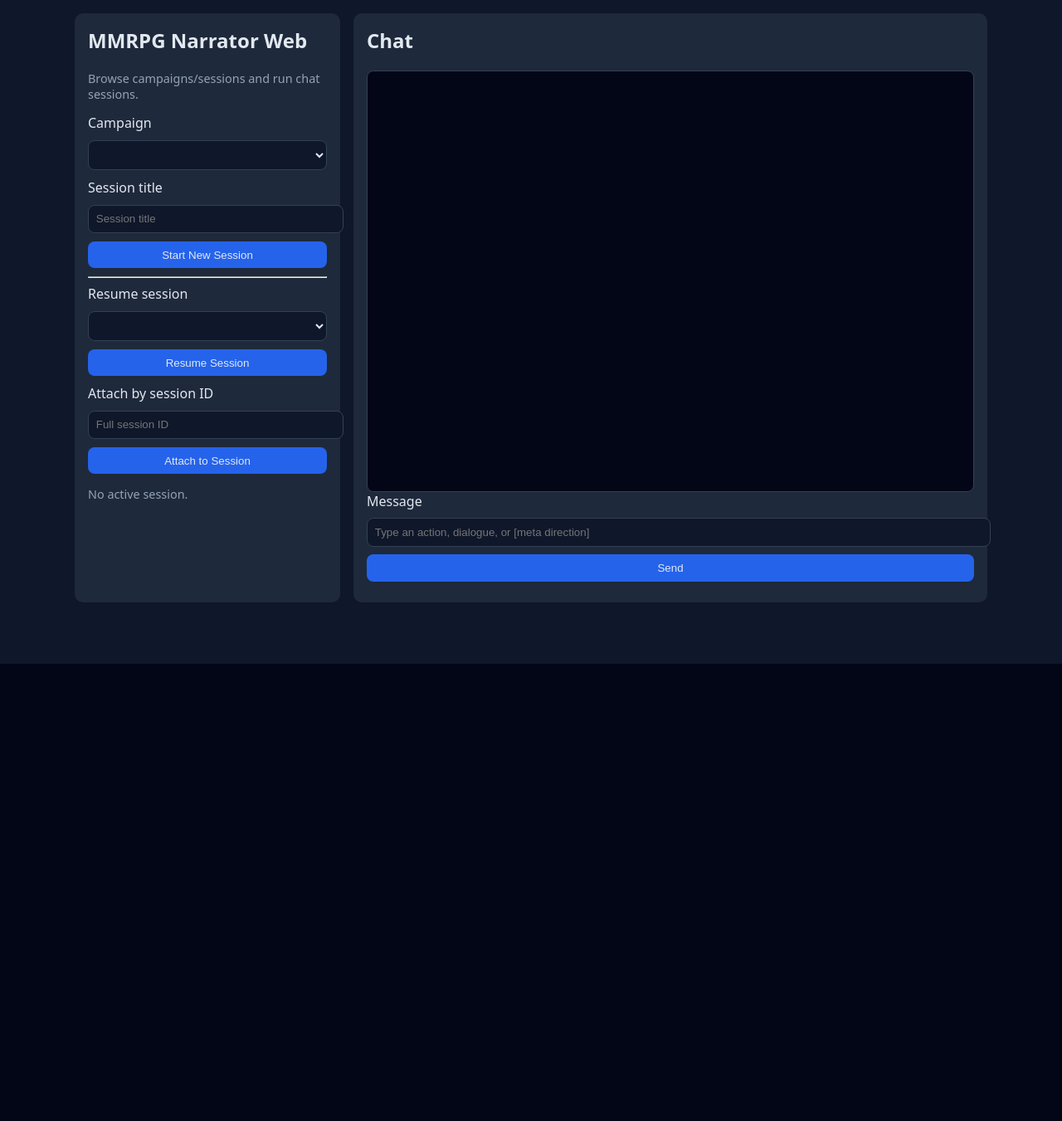
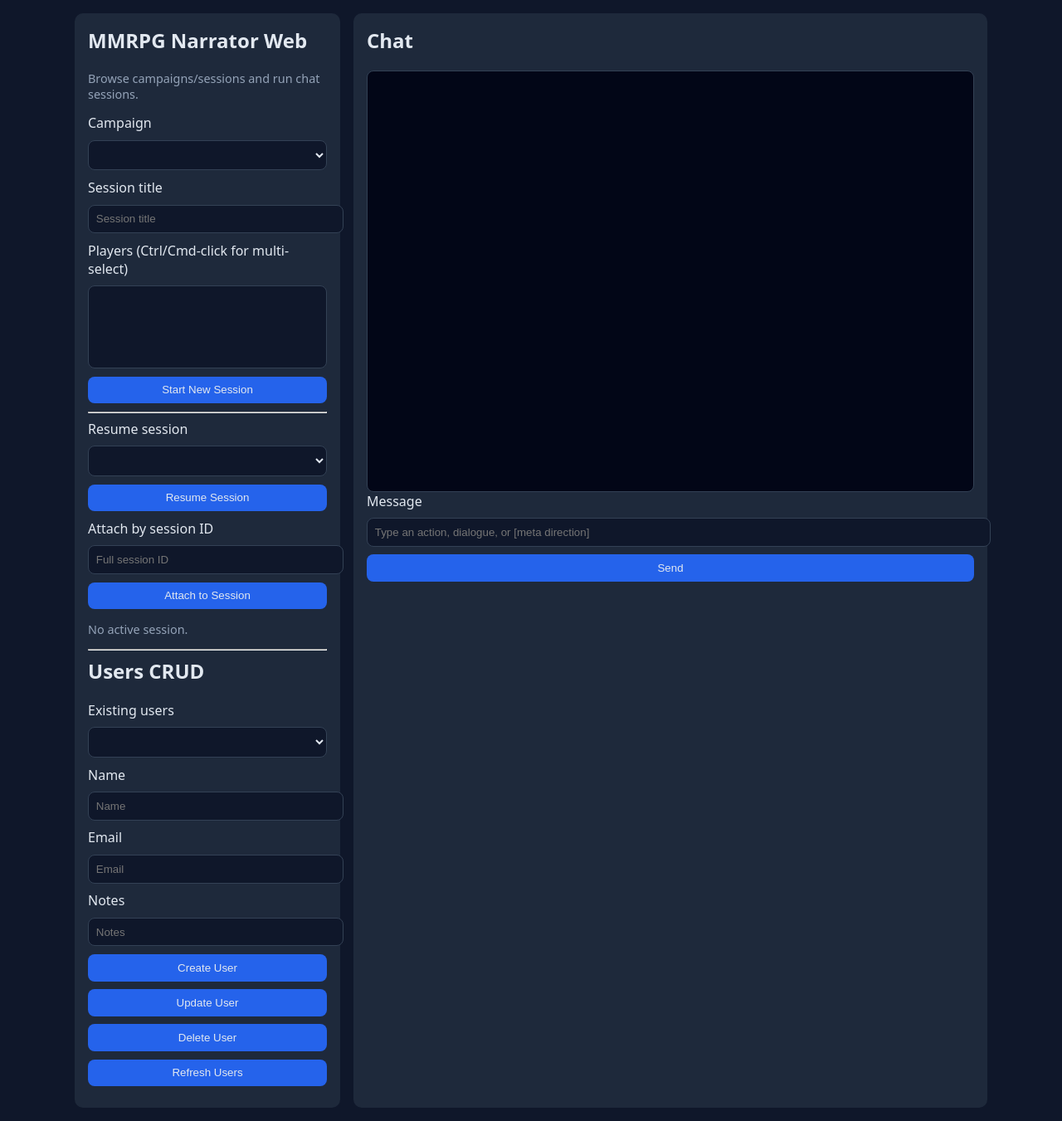
Before and after one commit to wargfn/mmrpg-nai, a FastAPI app: page / in a window 1280 px wide. Shown: the whole page at 83% size. Before the commit the page ends 800 px from the top, so only its background shows below. Run offline with FastAPI, Linux system fonts and the light colour scheme; data that the repository does not hold is empty; parts of the project's set-up code (start-up, migrations or seed data) failed here and were passed over.

Commit message:
feat: add user/player tracking across sessions and campaigns
Co-authored-by: wargfn <372566+wargfn@users.noreply.github.com>

```diff
--- a/src/mmrpg_nai/mcp/service.py
+++ b/src/mmrpg_nai/mcp/service.py
@@ -6,6 +6,7 @@ Exposes MMRPG data as REST endpoints that can be consumed by other tools
 
 from __future__ import annotations
 
+from datetime import datetime, timezone
 import re
 from pathlib import Path
 from threading import Lock
@@ -26,6 +27,7 @@ from mmrpg_nai.models.core import (
     PowerSet,
     Session,
     SourceMaterial,
+    User,
 )
 from mmrpg_nai.storage.store import Store
 
@@ -59,6 +61,7 @@ class WebSessionStartRequest(BaseModel):
     session_id: str | None = None
     title: str | None = None
     participant_ids: list[str] = Field(default_factory=list)
+    user_ids: list[str] = Field(default_factory=list)
 
 
 class WebSessionStartResponse(BaseModel):
@@ -83,12 +86,14 @@ class WebBootstrapResponse(BaseModel):
     campaigns: list[Campaign]
     sessions: list[Session]
     characters: list[Character]
+    users: list[User]
 
 
 class WebSessionStateResponse(BaseModel):
     session: Session
     campaign: Campaign
     participants: list[WebParticipant]
+    users: list[User]
     is_active: bool
 
 
@@ -119,6 +124,20 @@ def _get_session_lock(session_id: str) -> Lock:
 def _get_active_narrator(session_id: str) -> Narrator | None:
     with _active_narrators_lock:
         return _active_narrators.get(session_id)
+
+
+def _touch_users_for_session(store: Store, user_ids: list[str]) -> None:
+    if not user_ids:
+        return
+    now = datetime.now(timezone.utc)
+    for uid in dict.fromkeys(user_ids):
+        user = store.users.load(uid)
+        if user is None:
+            continue
+        user.last_login_at = now
+        user.session_timestamps.append(now)
+        user.updated_at = now
+        store.users.save(user)
 
 
 def _load_participants(store: Store, campaign: Campaign, participant_ids: list[str]) -> list[Character]:
@@ -197,6 +216,7 @@ def web_bootstrap() -> WebBootstrapResponse:
         campaigns=campaigns,
         sessions=sessions,
         characters=[c for c in store.characters.list_all() if not c.is_npc],
+        users=store.users.list_all(),
     )
 
 
@@ -213,6 +233,10 @@ def web_session_start(req: WebSessionStartRequest) -> WebSessionStartResponse:
         if campaign is None:
             raise HTTPException(status_code=404, detail="Campaign not found")
         participants = _load_participants(store, campaign, session.participants)
+        user_ids = session.user_ids or campaign.user_ids
+        users = [u for uid in user_ids if (u := store.users.load(uid)) is not None]
+        session.user_ids = [u.id for u in users]
+        store.sessions.save(session)
         lock = _get_session_lock(session.id)
         with lock:
             narrator = _get_active_narrator(session.id)
@@ -228,6 +252,9 @@ def web_session_start(req: WebSessionStartRequest) -> WebSessionStartResponse:
             raise HTTPException(status_code=404, detail="Campaign not found")
 
         participants = _load_participants(store, campaign, req.participant_ids)
+        chosen_user_ids = req.user_ids or campaign.user_ids
+        users = [u for uid in chosen_user_ids if (u := store.users.load(uid)) is not None]
+        user_ids = [u.id for u in users]
         with _session_create_lock:
             existing = store.sessions.find(campaign_id=campaign.id)
             next_session_number = len(existing) + 1
@@ -236,11 +263,16 @@ def web_session_start(req: WebSessionStartRequest) -> WebSessionStartResponse:
                 title=req.title or f"Session {next_session_number}",
                 session_number=next_session_number,
                 participants=[p.id for p in participants],
+                user_ids=user_ids,
             )
             store.sessions.save(session)
             campaign.session_ids.append(session.id)
+            for uid in user_ids:
+                if uid not in campaign.user_ids:
+                    campaign.user_ids.append(uid)
             store.campaigns.save(campaign)
         _, recap = _start_narrator(store, cfg, session, campaign, participants)
+    _touch_users_for_session(store, session.user_ids)
     return WebSessionStartResponse(
         session=session,
         campaign=campaign,
@@ -259,10 +291,13 @@ def web_session_state(session_id: str) -> WebSessionStateResponse:
     if campaign is None:
         raise HTTPException(status_code=404, detail="Campaign not found")
     participants = _load_participants(store, campaign, session.participants)
+    effective_user_ids = session.user_ids or campaign.user_ids
+    users = [u for uid in effective_user_ids if (u := store.users.load(uid)) is not None]
     return WebSessionStateResponse(
         session=session,
         campaign=campaign,
         participants=_as_web_participants(participants),
+        users=users,
         is_active=_get_active_narrator(session_id) is not None,
     )
 
@@ -305,6 +340,40 @@ def web_session_end(session_id: str) -> dict[str, bool]:
         with _active_narrators_lock:
             ended = _active_narrators.pop(session_id, None) is not None
     return {"ended": ended}
+
+
+# ---------------------------------------------------------------------------
+# Users
+# ---------------------------------------------------------------------------
+
+
+@app.get("/users", response_model=list[User], tags=["users"])
+def list_users() -> list[User]:
+    return get_store().users.list_all()
+
+
+@app.get("/users/{id}", response_model=User, tags=["users"])
+def get_user(id: str) -> User:
+    obj = get_store().users.load(id)
+    if obj is None:
+        raise HTTPException(status_code=404, detail="User not found")
+    return obj
+
+
+@app.post("/users", response_model=User, status_code=201, tags=["users"])
+def create_user(user: User) -> User:
+    return get_store().users.save(user)
+
+
+@app.put("/users/{id}", response_model=User, tags=["users"])
+def update_user(id: str, user: User) -> User:
+    user = user.model_copy(update={"id": id, "updated_at": datetime.now(timezone.utc)})
+    return get_store().users.save(user)
+
+
+@app.delete("/users/{id}", tags=["users"])
+def delete_user(id: str) -> dict[str, bool]:
+    return {"deleted": get_store().users.delete(id)}
 
 
 # ---------------------------------------------------------------------------
--- a/src/mmrpg_nai/mcp/templates/index.html
+++ b/src/mmrpg_nai/mcp/templates/index.html
@@ -28,6 +28,8 @@
       <select id="campaign"></select>
       <label for="sessionTitle">Session title</label>
       <input id="sessionTitle" placeholder="Session title">
+      <label for="sessionUsers">Players (Ctrl/Cmd-click for multi-select)</label>
+      <select id="sessionUsers" multiple size="5"></select>
       <button id="startBtn">Start New Session</button>
 
       <hr>
@@ -39,6 +41,21 @@
       <button id="attachBtn">Attach to Session</button>
 
       <p id="active" class="status">No active session.</p>
+
+      <hr>
+      <h2>Users CRUD</h2>
+      <label for="userSelect">Existing users</label>
+      <select id="userSelect"></select>
+      <label for="userName">Name</label>
+      <input id="userName" placeholder="Name">
+      <label for="userEmail">Email</label>
+      <input id="userEmail" placeholder="Email">
+      <label for="userNotes">Notes</label>
+      <input id="userNotes" placeholder="Notes">
+      <button id="createUserBtn">Create User</button>
+      <button id="updateUserBtn">Update User</button>
+      <button id="deleteUserBtn">Delete User</button>
+      <button id="refreshUsersBtn">Refresh Users</button>
     </section>
 
     <section class="card">
@@ -58,8 +75,15 @@
 
     const campaignEl = document.getElementById("campaign");
     const resumeEl = document.getElementById("resumeSession");
+    const sessionUsersEl = document.getElementById("sessionUsers");
     const chatLog = document.getElementById("chatLog");
     const activeLabel = document.getElementById("active");
+    const userSelectEl = document.getElementById("userSelect");
+    const userNameEl = document.getElementById("userName");
+    const userEmailEl = document.getElementById("userEmail");
+    const userNotesEl = document.getElementById("userNotes");
+
+    let cachedUsers = [];
 
     function appendLine(role, content, cls = "") {
       const div = document.createElement("div");
@@ -122,6 +146,23 @@
         opt.textContent = `${s.title} (${s.id.slice(0, 8)})`;
         resumeEl.appendChild(opt);
       }
+
+      cachedUsers = data.users || [];
+      userSelectEl.innerHTML = "";
+      sessionUsersEl.innerHTML = "";
+      for (const u of cachedUsers) {
+        const opt = document.createElement("option");
+        opt.value = u.id;
+        const last = u.last_login_at ? new Date(u.last_login_at).toLocaleString() : "never";
+        opt.textContent = `${u.name} (${last})`;
+        userSelectEl.appendChild(opt);
+
+        const sessOpt = document.createElement("option");
+        sessOpt.value = u.id;
+        sessOpt.textContent = `${u.name} (${u.id.slice(0, 8)})`;
+        sessionUsersEl.appendChild(sessOpt);
+      }
+      fillUserFormFromSelection();
     }
 
     async function startSession(payload) {
@@ -173,6 +214,7 @@
       await startSession({
         campaign_id: campaignEl.value,
         title: document.getElementById("sessionTitle").value || null,
+        user_ids: Array.from(sessionUsersEl.selectedOptions).map((o) => o.value),
       });
     });
 
@@ -222,6 +264,83 @@
       }
     });
 
+    function fillUserFormFromSelection() {
+      const id = userSelectEl.value;
+      const user = cachedUsers.find((u) => u.id === id);
+      userNameEl.value = user?.name || "";
+      userEmailEl.value = user?.email || "";
+      userNotesEl.value = user?.notes || "";
+    }
+
+    async function createUser() {
+      const payload = {
+        name: userNameEl.value.trim(),
+        email: userEmailEl.value.trim(),
+        notes: userNotesEl.value.trim(),
+      };
+      if (!payload.name) {
+        appendLine("System", "User name is required", "sys");
+        return;
+      }
+      const r = await fetch("/users", {
+        method: "POST",
+        headers: { "Content-Type": "application/json" },
+        body: JSON.stringify(payload),
+      });
+      const data = await r.json();
+      if (!r.ok) {
+        appendLine("System", data.detail || "Could not create user", "sys");
+        return;
+      }
+      await loadBootstrap();
+      userSelectEl.value = data.id;
+      fillUserFormFromSelection();
+    }
+
+    async function updateUser() {
+      const id = userSelectEl.value;
+      if (!id) return;
+      const current = cachedUsers.find((u) => u.id === id);
+      if (!current) return;
+      const payload = {
+        ...current,
+        name: userNameEl.value.trim() || current.name,
+        email: userEmailEl.value.trim(),
+        notes: userNotesEl.value.trim(),
+      };
+      const r = await fetch(`/users/${id}`, {
+        method: "PUT",
+        headers: { "Content-Type": "application/json" },
+        body: JSON.stringify(payload),
+      });
+      const data = await r.json();
+      if (!r.ok) {
+        appendLine("System", data.detail || "Could not update user", "sys");
+        return;
+      }
+      await loadBootstrap();
+      userSelectEl.value = data.id;
+      fillUserFormFromSelection();
+    }
+
+    async function deleteUser() {
+      const id = userSelectEl.value;
+      if (!id) return;
+      const r = await fetch(`/users/${id}`, { method: "DELETE" });
+      const data = await r.json();
+      if (!r.ok || !data.deleted) {
+        appendLine("System", "Could not delete user", "sys");
+        return;
+      }
+      await loadBootstrap();
+    }
+
+    userSelectEl.addEventListener("change", fillUserFormFromSelection);
+    document.getElementById("createUserBtn").addEventListener("click", createUser);
+    document.getElementById("updateUserBtn").addEventListener("click", updateUser);
+    document.getElementById("deleteUserBtn").addEventListener("click", deleteUser);
+    document.getElementById("refreshUsersBtn").addEventListener("click", loadBootstrap);
+
     startPolling();
     loadBootstrap();
   </script>
```
Also changed, not shown: src/mmrpg_nai/cli/main.py (+285 -3 lines), src/mmrpg_nai/models/core.py (+13 -0 lines), tests/test_mcp.py (+52 -4 lines), tests/test_models.py (+8 -0 lines), tests/test_storage.py (+72 -1 lines), README.md, src/mmrpg_nai/storage/store.py.
